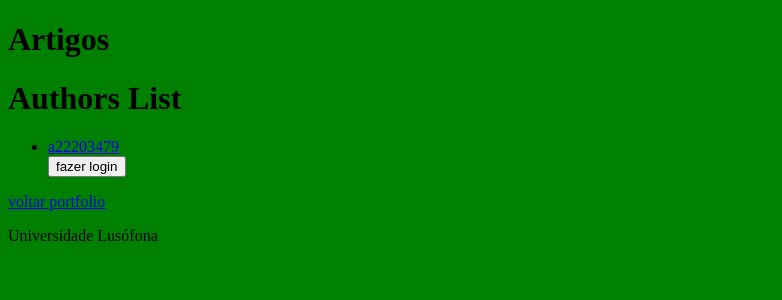
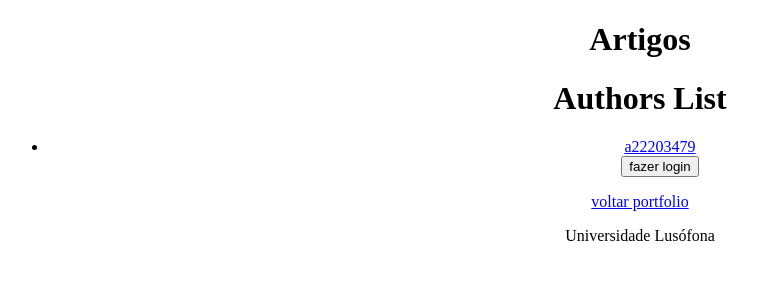
Before and after one commit to rodrigoSvale/a22203479-projeto-pw, a Django app: page /artigos/authors/ in a window 1280 px wide. Shown: the top 300 px of the page, without its empty margins (0-782 px from the left). Run offline with Django 4.2, Linux system fonts and the light colour scheme; data comes from the database, SQL or seed files in the repository.

Commit message:
projeto final

```diff
--- a/artigos/templates/artigos/layout.html
+++ b/artigos/templates/artigos/layout.html
@@ -4,7 +4,10 @@
         <title>Artigos</title>
         <style>
             body {
-                background: space green;
+                background: white;
+                opacity:1;
+                text-align:center;
+                justify-content:center;
             }
         </style>
     </head>
--- a/curso/templates/curso/index.html
+++ b/curso/templates/curso/index.html
@@ -4,6 +4,8 @@
         <style>
             body {
                 background: white;
+                font-size: 18px;
+                text-align:center;
             }
         </style>
     </head>
```
Also changed, not shown: curso/templates/curso/disciplina.html (+7 -1 lines), curso/templates/curso/disciplinas.html (+7 -3 lines), meteo/views.py (line endings or trailing spaces).
